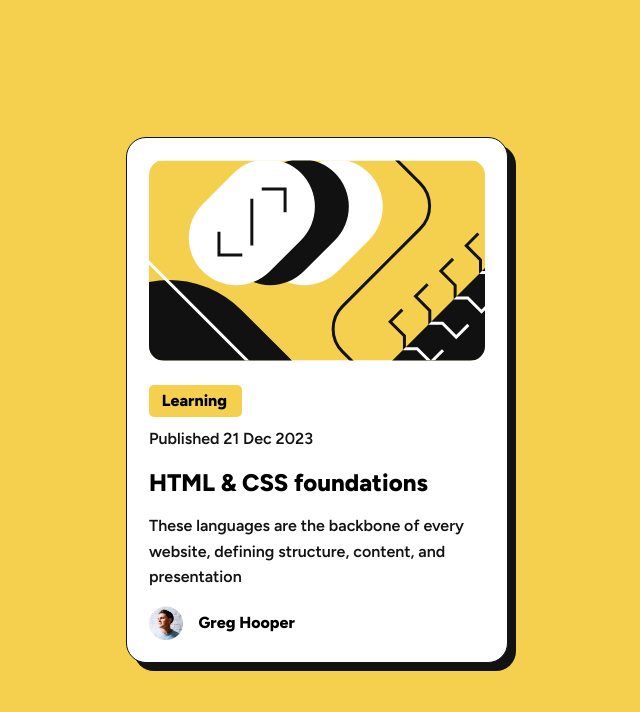
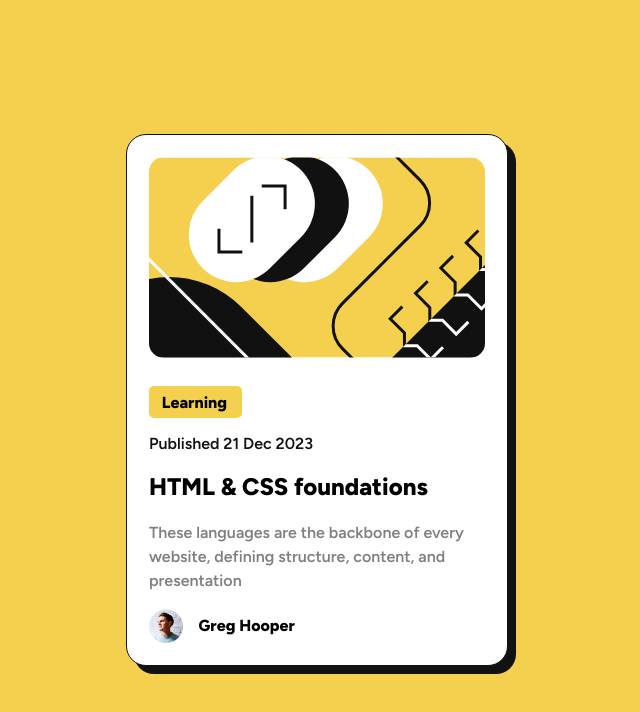
Before and after one commit to TheGroobi/blog-preview-card, a plain HTML site: page index.html in a window 1280 px wide. Shown: the whole page, without its empty margins (323-963 px from the left). Drawn offline with Linux system fonts and the light colour scheme.

Commit message:
Giga Koks

```diff
--- a/index.html
+++ b/index.html
@@ -11,9 +11,7 @@
     <title>Frontend Mentor | Blog preview card</title>
 </head>
 <body>
-  <main>
-    <div class="container">
-      <div class="items-container">
+      <main class="items-container">
         <svg xmlns="http://www.w3.org/2000/svg" width="336" height="201" fill="none" viewBox="0 0 336 201">
           <g clip-path="url(#a)">
             <path fill="#F4D04E" d="M0 .5h336v200H0z"/>
@@ -40,18 +38,14 @@
             </clipPath>
           </defs>
         </svg>
-        <div class="text-container">
           <h2 class="button">Learning</h2>
           <p class="body-text">Published 21 Dec 2023</p>
           <h1 class="hero">HTML & CSS foundations</h1>
-          <p class="body-text gray">These languages are the backbone of every website, defining structure, content, and presentation</p>
+          <p class="body-text-gray">These languages are the backbone of every website, defining structure, content, and presentation</p>
             <div class="author-container">
               <img src="assets/images/image-avatar.webp" alt="image-avatar">
               <span>Greg Hooper</span>
             </div>
-        </div>
-      </div>
-    </div>
-  </main>
+      </main>
 </body>
 </html>
--- a/styles.css
+++ b/styles.css
@@ -10,26 +10,18 @@ body {
     font-size: 16px;
     margin: 0;
     background-color: var(--yellow-main);
-    overflow: hidden;
-}
-
-.container {
-    height: 100vh;
-    width: 100%;
     display: flex;
     align-items: center;
     justify-content: center;
+    min-height: 100vh;
 }
 
 .items-container {
     width: 336px;
-    display: flex;
-    flex-direction: column;
-    justify-content: center;
     align-items: center;
     padding: 1.4em;
+    border-radius: 20px;
     background-color: var(--white);
-    border-radius: 20px;
     border: solid 1px var(--black);
     box-shadow: 0.5em 0.5em var(--black);
 }
@@ -49,13 +41,13 @@ svg {
     width: 20%;
 }
 
-p {
-    color: var(--black)!important;
-    margin-top: 0em;
+.body-text {
+    color: var(--black);
 }
 
 .hero {
     font-size: 1.5em;
+    margin: 0.8em 0;
 }
 
 .hero:hover {
@@ -63,9 +55,9 @@ p {
     cursor: pointer;
 }
 
-.body-text {
-    color: var(--gray);
-    line-height: 1.6;
+.body-text-gray {
+    line-height: 1.5;
+    color: var(--gray)
 }
 
 .author-container {
@@ -76,9 +68,6 @@ p {
 img {
     width: 10%;
 }
-span, img {
-    display: inline-block;
-}
 
 span {
     margin-left: 1em;
```
